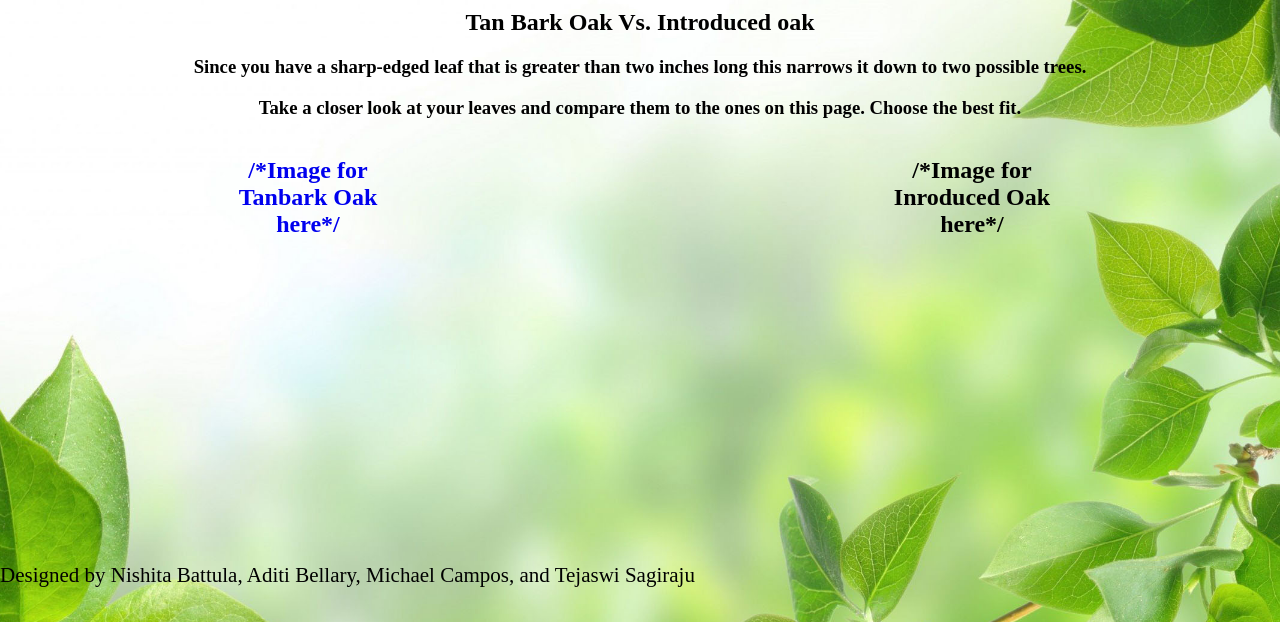
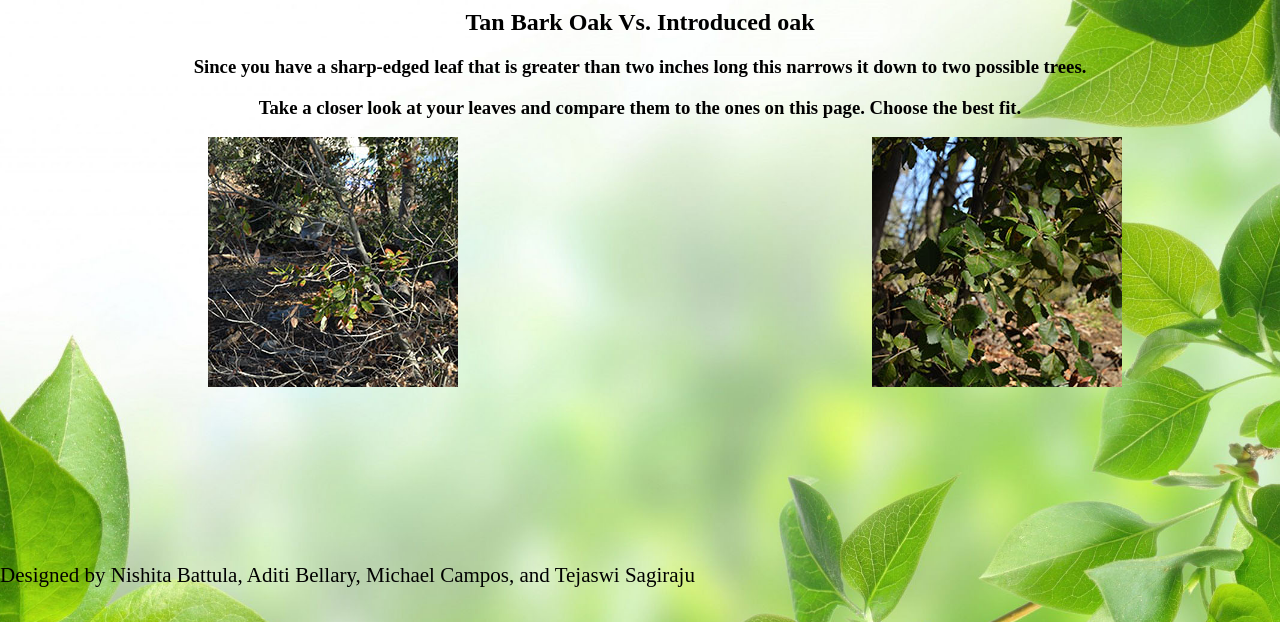
Before and after one commit to mjcampos/Treedentity, a plain HTML site: page page14.html in a window 1280 px wide. Shown: the part 178-800 px from the top of the page. Drawn offline with Linux system fonts and the light colour scheme.

Commit message:
added pictures

```diff
--- a/page14.html
+++ b/page14.html
@@ -26,12 +26,13 @@
             <div id = "wrap">
                 <a href = "http://en.wikipedia.org/wiki/Notholithocarpus">
                     <div class = "left_box">
-                        <h2>/*Image for Tanbark Oak here*/</h2>
+                         <!--Tanbark Oak-->
+                         <img src= "images/List_of_Trees/Tanbark_Oak/number43.jpg" alt="My Image" width="250" height="250">
                     </div>
                 </a>
                 <!--This is a unique box case. Normally these boxes would have a wiki link but since there are descriptions for these trees it is just called "Introduced Oak". All indicators of a link are removed.-->
                 <div class = "right_box">
-                    <h2>/*Image for Inroduced Oak here*/</h2>
+                   <img src= "images/List_of_Trees/Introduced_Oak/number30.jpg" alt="My Image" width="250" height="250">
                 </div>
             </div>
         </center>
```
